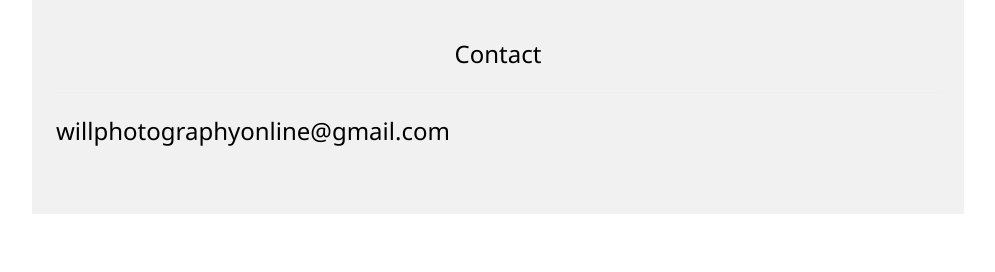
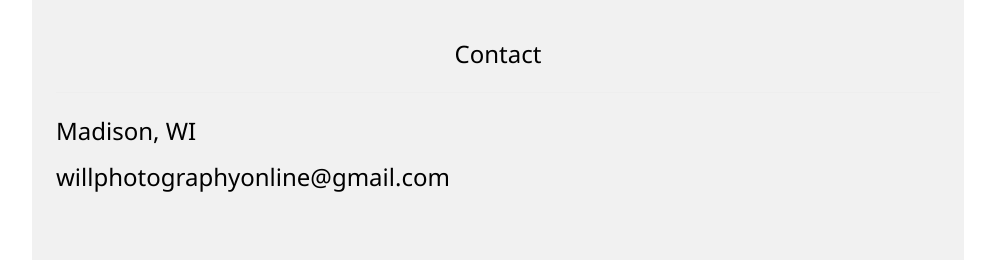
Before and after one commit to WillB5/Photography-Porfolio-Website, a plain HTML site: page index.html in a window 1280 px wide. Shown: the part 5921-6193 px from the top of the page, without its empty margins (142-1137 px from the left). Before the commit the page ends 6147 px from the top, so only its background shows below. Drawn offline with Linux system fonts and the light colour scheme.

Commit message:
uploading changes

```diff
--- a/portfolio.html
+++ b/index.html
@@ -49,6 +49,7 @@
   <div class="w3-light-grey w3-padding-large w3-padding-32 w3-margin-top" id="contact">
     <h3 class="w3-center">Contact</h3>
     <hr>
+    <h3>Madison, WI</h3>
     <h3>willphotographyonline@gmail.com</h3>
     <br>
   </div>
```
